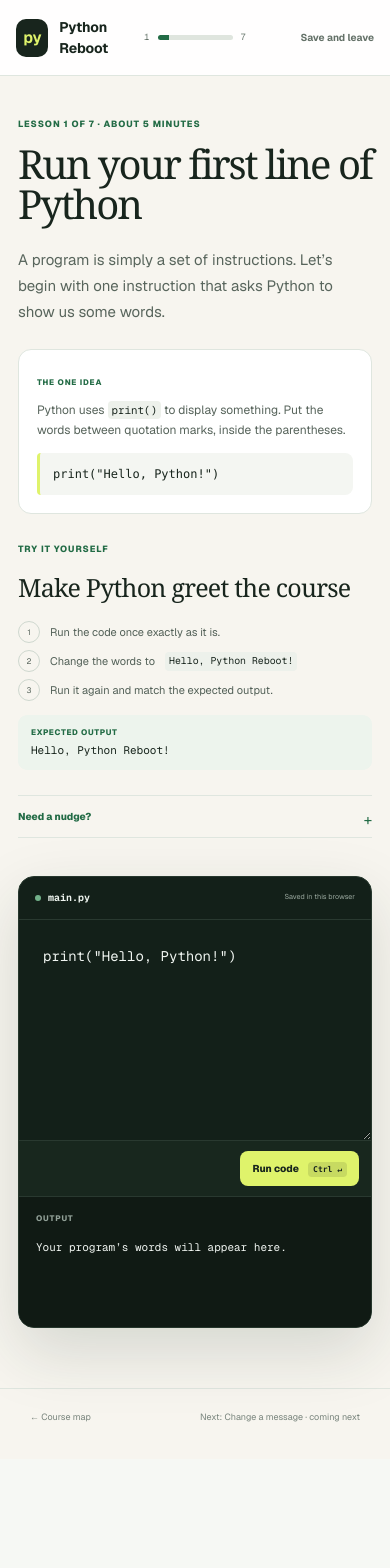
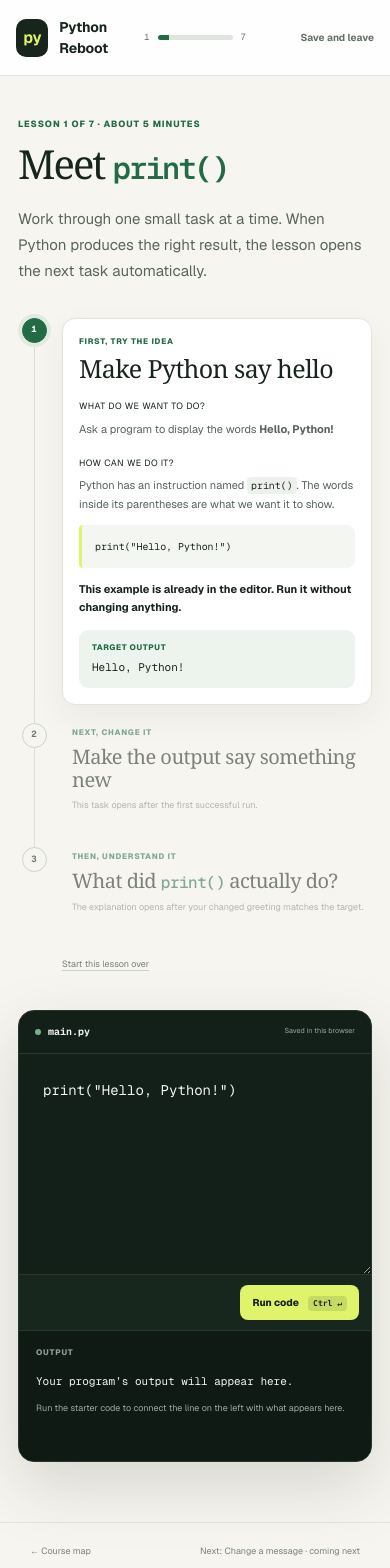
Before and after one commit to RadicalGitter/python-learner, a Next.js app: page /lesson/hello-python in a window 390 px wide. Shown: the top 1568 px of the page. Before the commit the page ends 1459 px from the top, so only its background shows below. Built offline with nearby package versions, Linux system fonts and the light colour scheme; no server answers.

Commit message:
Turn first lesson into a guided task flow

```diff
--- a/app/globals.css
+++ b/app/globals.css
@@ -302,30 +302,58 @@ button { font: inherit; }
 .micro-progress span { color: #65736a; font-family: var(--font-geist-mono), monospace; font-size: 9px; }
 .micro-progress i { background: linear-gradient(90deg, var(--green) 14%, #dfe5de 14%); border-radius: 20px; height: 5px; width: 120px; }
 .leave-link { color: #647168; font-size: 10px; font-weight: 650; justify-self: end; text-decoration: none; }
-.first-lesson-grid { display: grid; gap: clamp(38px, 6vw, 82px); grid-template-columns: minmax(330px, .85fr) minmax(440px, 1.15fr); margin: 0 auto; max-width: 1180px; padding: 62px 30px 80px; }
+.first-lesson-grid { display: grid; gap: clamp(34px, 4.5vw, 68px); grid-template-columns: minmax(390px, .95fr) minmax(440px, 1.05fr); margin: 0 auto; max-width: 1280px; padding: 52px 30px 80px; }
 .micro-label { color: var(--green); font-size: 9px; font-weight: 800; letter-spacing: .1em; margin: 0 0 12px; text-transform: uppercase; }
-.lesson-reading > h1 { font-family: Georgia, 'Times New Roman', serif; font-size: clamp(40px, 4vw, 55px); font-weight: 500; letter-spacing: -.05em; line-height: 1.02; margin: 0; }
+.lesson-conductor { border-right: 1px solid var(--line); min-width: 0; padding-right: clamp(28px, 4vw, 58px); }
+.lesson-conductor-intro h1 { font-family: Georgia, 'Times New Roman', serif; font-size: clamp(40px, 4vw, 55px); font-weight: 500; letter-spacing: -.05em; line-height: 1.02; margin: 0; }
+.lesson-conductor-intro h1 code { color: var(--green); font-family: var(--font-geist-mono), monospace; font-size: .76em; font-weight: 600; letter-spacing: -.06em; }
 .lesson-intro { color: #58655c; font-size: 15px; line-height: 1.72; margin: 22px 0 25px; }
-.concept-card { background: white; border: 1px solid var(--line); border-radius: 13px; padding: 18px; }
-.concept-card > span { color: var(--green); font-size: 8px; font-weight: 800; letter-spacing: .1em; text-transform: uppercase; }
-.concept-card p { color: #56635a; font-size: 12px; line-height: 1.65; margin: 9px 0 12px; }
-.concept-card p code, .tiny-challenge li code, .nudge-box code { background: #edf1eb; border-radius: 4px; color: var(--ink); font-family: var(--font-geist-mono), monospace; font-size: .9em; padding: 2px 4px; }
-.concept-card pre { background: #f4f6f2; border-left: 3px solid var(--lime); border-radius: 4px 8px 8px 4px; font-family: var(--font-geist-mono), monospace; font-size: 12px; margin: 0; padding: 12px 13px; }
-.tiny-challenge { margin-top: 29px; }
-.tiny-challenge h2 { font-family: Georgia, serif; font-size: 25px; font-weight: 500; letter-spacing: -.03em; margin: 0 0 15px; }
-.tiny-challenge ol { list-style: none; margin: 0; padding: 0; }
-.tiny-challenge li { align-items: center; color: #526057; display: flex; font-size: 11px; gap: 10px; margin: 7px 0; }
-.tiny-challenge li > span { align-items: center; border: 1px solid #cfd8cf; border-radius: 50%; display: flex; flex: 0 0 auto; font-size: 8px; height: 22px; justify-content: center; width: 22px; }
-.tiny-challenge li.complete { color: #738078; }
-.tiny-challenge li.complete > span { background: #e7f1bc; border-color: #e7f1bc; color: var(--ink); }
-.expected-output { background: #edf4ed; border-radius: 9px; display: flex; flex-direction: column; gap: 4px; margin-top: 14px; padding: 11px 13px; }
-.expected-output span { color: var(--green); font-size: 8px; font-weight: 800; letter-spacing: .08em; text-transform: uppercase; }
-.expected-output code { font-family: var(--font-geist-mono), monospace; font-size: 11px; }
+.guided-task-list { list-style: none; margin: 34px 0 0; padding: 0; }
+.guided-task { display: grid; grid-template-columns: 32px minmax(0, 1fr); }
+.task-rail { align-items: center; display: flex; flex-direction: column; }
+.task-rail > span { align-items: center; background: #f7f5ef; border: 1px solid #cbd4cb; border-radius: 50%; color: #6f7c73; display: flex; flex: 0 0 auto; font-family: var(--font-geist-mono), monospace; font-size: 9px; font-style: normal; font-weight: 700; height: 25px; justify-content: center; position: relative; width: 25px; z-index: 1; }
+.task-rail > i { background: #d9dfd8; flex: 1; min-height: 20px; width: 1px; }
+.guided-task.complete .task-rail > span { background: var(--lime); border-color: var(--lime); color: var(--ink); }
+.guided-task.complete .task-rail > i { background: #a9bb92; }
+.guided-task.active .task-rail > span { background: var(--green); border-color: var(--green); box-shadow: 0 0 0 4px #e1eadf; color: white; }
+.guided-task > section { margin: 0 0 13px 12px; min-width: 0; padding: 3px 8px 22px 10px; }
+.guided-task.active > section { background: white; border: 1px solid var(--line); border-radius: 13px; box-shadow: 0 12px 32px rgba(31,49,36,.06); margin-bottom: 18px; padding: 18px; }
+.guided-task.locked > section { opacity: .55; }
+.task-heading { align-items: center; display: flex; justify-content: space-between; }
+.task-heading > span { color: var(--green); font-size: 8px; font-weight: 800; letter-spacing: .1em; text-transform: uppercase; }
+.task-heading > b { background: #e7f1bc; border-radius: 20px; color: #3a503e; font-size: 7px; letter-spacing: .06em; padding: 5px 7px; text-transform: uppercase; }
+.guided-task h2 { font-family: Georgia, serif; font-size: 20px; font-weight: 500; letter-spacing: -.025em; line-height: 1.15; margin: 7px 0 0; }
+.guided-task.active h2 { font-size: 25px; }
+.guided-task h2 code { color: var(--green); font-family: var(--font-geist-mono), monospace; font-size: .8em; }
+.task-body { color: #56635a; font-size: 11px; line-height: 1.68; margin-top: 17px; }
+.task-body h3 { color: var(--ink); font-size: 9px; letter-spacing: .05em; margin: 18px 0 5px; text-transform: uppercase; }
+.task-body h3:first-child { margin-top: 0; }
+.task-body p { margin: 0 0 10px; }
+.task-body code, .nudge-box code { background: #edf1eb; border-radius: 4px; color: var(--ink); font-family: var(--font-geist-mono), monospace; font-size: .9em; padding: 2px 4px; }
+.task-body pre { background: #f4f6f2; border-left: 3px solid var(--lime); border-radius: 4px 8px 8px 4px; color: var(--ink); font-family: var(--font-geist-mono), monospace; font-size: 11px; margin: 12px 0; overflow: auto; padding: 12px 13px; }
+.task-body pre code { background: transparent; padding: 0; }
+.task-action { color: var(--ink); font-weight: 650; }
+.task-target { background: #edf4ed; border-radius: 9px; display: flex; flex-direction: column; gap: 4px; margin-top: 13px; padding: 11px 13px; }
+.task-target span { color: var(--green); font-size: 8px; font-weight: 800; letter-spacing: .08em; text-transform: uppercase; }
+.task-target code { background: transparent; font-family: var(--font-geist-mono), monospace; font-size: 11px; padding: 0; }
+.task-summary, .task-locked-copy { color: #77837b; font-size: 9px; line-height: 1.5; margin: 8px 0 0; }
+.task-summary { color: #66736a; }
 .nudge-box { border-bottom: 1px solid var(--line); border-top: 1px solid var(--line); margin-top: 25px; }
 .nudge-box summary { color: var(--green); cursor: pointer; font-size: 10px; font-weight: 750; list-style: none; padding: 13px 0; }
 .nudge-box summary::after { content: '+'; float: right; font-size: 15px; font-weight: 400; }
 .nudge-box[open] summary::after { content: '−'; }
 .nudge-box p { color: var(--muted); font-size: 11px; line-height: 1.6; margin: 0; padding: 0 0 14px; }
+.output-flow { align-items: center; background: #f4f6f2; border-radius: 9px; display: flex; flex-wrap: wrap; gap: 7px; justify-content: center; margin: 15px 0 18px; padding: 13px 10px; }
+.output-flow span { background: white; border: 1px solid #dfe5dd; border-radius: 6px; color: var(--ink); font-family: var(--font-geist-mono), monospace; font-size: 8px; padding: 6px 7px; }
+.output-flow i { color: #7e8d83; font-style: normal; }
+.output-explainer dl { margin: 0; }
+.output-explainer dl > div { border-top: 1px solid var(--line); padding: 13px 0 3px; }
+.output-explainer dt { color: var(--ink); font-weight: 750; }
+.output-explainer dd { margin: 4px 0 8px; }
+.lesson-finished { background: #e7f1bc; border-radius: 9px; color: var(--ink); margin-top: 15px; padding: 13px; }
+.lesson-finished span { font-size: 8px; font-weight: 800; letter-spacing: .08em; text-transform: uppercase; }
+.lesson-finished p { margin: 5px 0 0; }
+.reset-lesson { background: transparent; border: 0; color: #77837b; cursor: pointer; font-size: 9px; margin: 5px 0 0 44px; padding: 4px 0; text-decoration: underline; text-decoration-color: #c8d0c8; text-underline-offset: 3px; }
 
 .practice-surface { align-self: start; background: var(--code); border: 1px solid #26372d; border-radius: 16px; box-shadow: 0 24px 65px rgba(28,45,34,.15); color: white; overflow: hidden; position: sticky; top: 105px; }
 .practice-title { align-items: center; border-bottom: 1px solid #293930; color: #9aa89f; display: flex; font-size: 9px; height: 43px; justify-content: space-between; padding: 0 16px; }
@@ -345,16 +373,12 @@ button { font: inherit; }
 .output-panel pre { color: #f0f5f1; font-family: var(--font-geist-mono), monospace; font-size: 11px; margin: 15px 0 0; overflow: auto; white-space: pre-wrap; }
 .output-panel > p { color: #9bac9f; font-size: 9px; line-height: 1.5; margin: 13px 0 0; }
 .output-panel.error pre { color: #efaaa3; }
-.lesson-complete-card { background: #edf4ed; color: var(--ink); padding: 21px; }
-.lesson-complete-card > span { color: var(--green); font-size: 8px; font-weight: 800; letter-spacing: .1em; text-transform: uppercase; }
-.lesson-complete-card h2 { font-family: Georgia, serif; font-size: 22px; font-weight: 500; letter-spacing: -.025em; margin: 9px 0 5px; }
-.lesson-complete-card p { color: var(--muted); font-size: 10px; line-height: 1.5; margin: 0 0 14px; }
-.lesson-complete-card a { color: var(--green); font-size: 10px; font-weight: 750; text-decoration: none; }
 .lesson-footer { align-items: center; border-top: 1px solid var(--line); color: #77837b; display: flex; font-size: 9px; justify-content: space-between; margin: 0 auto; max-width: 1180px; padding: 22px 30px 35px; }
 .lesson-footer a { color: inherit; text-decoration: none; }
 
 @media (max-width: 850px) {
   .first-lesson-grid { grid-template-columns: 1fr; }
+  .lesson-conductor { border-right: 0; padding-right: 0; }
   .practice-surface { position: static; }
 }
 @media (max-width: 620px) {
@@ -362,7 +386,10 @@ button { font: inherit; }
   .micro-lesson-header .welcome-brand small { display: none; }
   .micro-progress i { width: 75px; }
   .first-lesson-grid { padding: 42px 18px 60px; }
-  .lesson-reading > h1 { font-size: 40px; }
+  .lesson-conductor-intro h1 { font-size: 40px; }
+  .guided-task.active > section { padding: 16px; }
+  .output-flow { align-items: stretch; flex-direction: column; text-align: center; }
+  .output-flow i { transform: rotate(90deg); }
   .run-row > span { display: none; }
   .run-row { justify-content: flex-end; }
 }
--- a/app/lesson/hello-python/hello-workspace.tsx
+++ b/app/lesson/hello-python/hello-workspace.tsx
@@ -3,26 +3,61 @@
 import { useEffect, useRef, useState } from 'react';
 
 const starterCode = 'print("Hello, Python!")\n';
-const expected = 'Hello, Python Reboot!';
+const firstTarget = 'Hello, Python!';
+const secondTarget = 'Hello, Python Reboot!';
+const storageKey = 'python-reboot:hello-python:v2';
 
 type RunnerReply = { output: string; error: string | null };
+type LessonStep = 1 | 2 | 3;
+type RunStatus = 'ready' | 'running' | 'ran' | 'passed' | 'error';
 
 export default function HelloWorkspace() {
   const [code, setCode] = useState(starterCode);
-  const [status, setStatus] = useState<'ready' | 'running' | 'ran' | 'passed' | 'error'>('ready');
-  const [output, setOutput] = useState('Your program’s words will appear here.');
-  const [hasRunStarter, setHasRunStarter] = useState(false);
+  const [currentStep, setCurrentStep] = useState<LessonStep>(1);
+  const [status, setStatus] = useState<RunStatus>('ready');
+  const [output, setOutput] = useState('Your program’s output will appear here.');
+  const [feedback, setFeedback] = useState('Run the starter code to connect the line on the left with what appears here.');
+  const [hydrated, setHydrated] = useState(false);
   const workerRef = useRef<Worker | null>(null);
+  const taskRefs = useRef<Array<HTMLElement | null>>([]);
 
   useEffect(() => {
-    const saved = window.localStorage.getItem('python-reboot:hello-python');
-    if (saved) queueMicrotask(() => setCode(saved));
+    const saved = window.localStorage.getItem(storageKey);
+    let savedCode: string | null = null;
+    let savedStep: LessonStep = 1;
+
+    if (saved) {
+      try {
+        const progress = JSON.parse(saved) as { code?: unknown; step?: unknown };
+        if (typeof progress.code === 'string') savedCode = progress.code;
+        if (progress.step === 2 || progress.step === 3) savedStep = progress.step;
+      } catch {
+        // A damaged local save should never prevent someone from starting the lesson.
+      }
+    }
+
+    queueMicrotask(() => {
+      if (savedCode !== null) setCode(savedCode);
+      setCurrentStep(savedStep);
+      setHydrated(true);
+    });
     return () => workerRef.current?.terminate();
   }, []);
 
   useEffect(() => {
-    window.localStorage.setItem('python-reboot:hello-python', code);
-  }, [code]);
+    if (!hydrated) return;
+    window.localStorage.setItem(storageKey, JSON.stringify({ code, step: currentStep }));
+  }, [code, currentStep, hydrated]);
+
+  const revealStep = (step: LessonStep) => {
+    setCurrentStep(step);
+
+    if (window.matchMedia('(max-width: 850px)').matches) {
+      window.setTimeout(() => {
+        taskRefs.current[step - 1]?.scrollIntoView({ behavior: 'smooth', block: 'center' });
+      }, 120);
+    }
+  };
 
   const runCode = () => {
     if (status === 'running') return;
@@ -31,27 +66,53 @@ export default function HelloWorkspace() {
     workerRef.current = worker;
     setStatus('running');
     setOutput('Starting Python in your browser…');
+    setFeedback('Python is reading your instruction.');
 
     const timeout = window.setTimeout(() => {
       worker.terminate();
       workerRef.current = null;
       setStatus('error');
       setOutput('This run took too long, so it was safely stopped. Check for a loop that never ends.');
+      setFeedback('Nothing is broken. Check the code, then try again.');
     }, 20000);
 
     worker.onmessage = (event: MessageEvent<RunnerReply>) => {
       window.clearTimeout(timeout);
+      workerRef.current = null;
       const result = event.data;
+
       if (result.error) {
         setStatus('error');
         setOutput(result.error);
+        setFeedback('Read the final line of the error, then check the quotation marks and parentheses.');
         return;
       }
 
       const cleanOutput = result.output.trimEnd();
-      setHasRunStarter(true);
-      setOutput(cleanOutput || '(Your program did not print anything.)');
-      setStatus(cleanOutput === expected ? 'passed' : 'ran');
+      setOutput(cleanOutput || '(Your program did not produce any visible output.)');
+
+      if (currentStep === 1 && cleanOutput === firstTarget) {
+        setStatus('passed');
+        setFeedback('Step 1 complete. The next task is ready on the left.');
+        revealStep(2);
+        return;
+      }
+
+      if (currentStep === 2 && cleanOutput === secondTarget) {
+        setStatus('passed');
+        setFeedback('Step 2 complete. Now let’s give “output” a precise meaning.');
+        revealStep(3);
+        return;
+      }
+
+      setStatus('ran');
+      setFeedback(
+        currentStep === 1
+          ? `The code ran. For this first step, the output needs to be exactly: ${firstTarget}`
+          : currentStep === 2
+            ? 'The code ran, but the new greeting does not match yet. Compare every letter, space, and punctuation mark.'
+            : 'You can keep experimenting here; completing the lesson does not lock the editor.',
+      );
     };
 
     worker.onerror = (event) => {
@@ -60,9 +121,21 @@ export default function HelloWorkspace() {
       workerRef.current = null;
       setStatus('error');
       setOutput(`Python could not start: ${event.message}`);
+      setFeedback('The Python runner could not start. Try running the code once more.');
     };
 
     worker.postMessage({ code });
+  };
+
+  const resetLesson = () => {
+    workerRef.current?.terminate();
+    workerRef.current = null;
+    setCode(starterCode);
+    setCurrentStep(1);
+    setStatus('ready');
+    setOutput('Your program’s output will appear here.');
+    setFeedback('Run the starter code to connect the line on the left with what appears here.');
+    window.localStorage.removeItem(storageKey);
   };
 
   const onKeyDown = (event: React.KeyboardEvent<HTMLTextAreaElement>) => {
@@ -72,58 +145,111 @@ export default function HelloWorkspace() {
     }
   };
 
+  const stepState = (step: LessonStep) => {
+    if (step < currentStep) return 'complete';
+    if (step === currentStep) return 'active';
+    return 'locked';
+  };
+
+  const outputBadge = status === 'passed'
+    ? currentStep === 2 ? '✓ Step 1 complete' : '✓ Step 2 complete'
+    : null;
+
   return (
     <div className="first-lesson-grid">
-      <article className="lesson-reading">
-        <p className="micro-label">Lesson 1 of 7 · About 5 minutes</p>
-        <h1>Run your first line of Python</h1>
-        <p className="lesson-intro">A program is simply a set of instructions. Let’s begin with one instruction that asks Python to show us some words.</p>
+      <article className="lesson-conductor">
+        <div className="lesson-conductor-intro">
+          <p className="micro-label">Lesson 1 of 7 · About 5 minutes</p>
+          <h1>Meet <code>print()</code></h1>
+          <p className="lesson-intro">Work through one small task at a time. When Python produces the right result, the lesson opens the next task automatically.</p>
+        </div>
 
-        <section className="concept-card">
-          <span>The one idea</span>
-          <p>Python uses <code>print()</code> to display something. Put the words between quotation marks, inside the parentheses.</p>
-          <pre><code>print(&quot;Hello, Python!&quot;)</code></pre>
-        </section>
+        <ol className="guided-task-list">
+          <li
+            className={`guided-task ${stepState(1)}`}
+            ref={(node) => { taskRefs.current[0] = node; }}
+          >
+            <div className="task-rail" aria-hidden="true"><span>{currentStep > 1 ? '✓' : '1'}</span><i /></div>
+            <section>
+              <div className="task-heading"><span>First, try the idea</span>{currentStep > 1 && <b>Complete</b>}</div>
+              <h2>Make Python say hello</h2>
+              {currentStep === 1 ? (
+                <div className="task-body">
+                  <h3>What do we want to do?</h3>
+                  <p>Ask a program to display the words <strong>Hello, Python!</strong></p>
+                  <h3>How can we do it?</h3>
+                  <p>Python has an instruction named <code>print()</code>. The words inside its parentheses are what we want it to show.</p>
+                  <pre><code>print(&quot;Hello, Python!&quot;)</code></pre>
+                  <p className="task-action">This example is already in the editor. Run it without changing anything.</p>
+                  <div className="task-target"><span>Target output</span><code>{firstTarget}</code></div>
+                </div>
+              ) : <p className="task-summary">You ran a complete example and saw its words appear as output.</p>}
+            </section>
+          </li>
 
-        <section className="tiny-challenge">
-          <p className="micro-label">Try it yourself</p>
-          <h2>Make Python greet the course</h2>
-          <ol>
-            <li className={hasRunStarter ? 'complete' : ''}><span>{hasRunStarter ? '✓' : '1'}</span>Run the code once exactly as it is.</li>
-            <li className={status === 'passed' ? 'complete' : ''}><span>{status === 'passed' ? '✓' : '2'}</span>Change the words to <code>Hello, Python Reboot!</code></li>
-            <li className={status === 'passed' ? 'complete' : ''}><span>{status === 'passed' ? '✓' : '3'}</span>Run it again and match the expected output.</li>
-          </ol>
-          <div className="expected-output"><span>Expected output</span><code>{expected}</code></div>
-        </section>
+          <li
+            className={`guided-task ${stepState(2)}`}
+            ref={(node) => { taskRefs.current[1] = node; }}
+          >
+            <div className="task-rail" aria-hidden="true"><span>{currentStep > 2 ? '✓' : '2'}</span><i /></div>
+            <section>
+              <div className="task-heading"><span>Next, change it</span>{currentStep > 2 && <b>Complete</b>}</div>
+              <h2>Make the output say something new</h2>
+              {currentStep === 2 && (
+                <div className="task-body">
+                  <p>Keep the <code>print(</code> and <code>)</code>. Replace only the words between the quotation marks, then run the code again.</p>
+                  <div className="task-target"><span>New target output</span><code>{secondTarget}</code></div>
+                  <details className="nudge-box">
+                    <summary>Need a nudge?</summary>
+                    <p>Your line should begin with <code>print(&quot;</code> and end with <code>&quot;)</code>.</p>
+                  </details>
+                </div>
+              )}
+              {currentStep > 2 && <p className="task-summary">You edited an instruction, ran it again, and changed the result.</p>}
+              {currentStep < 2 && <p className="task-locked-copy">This task opens after the first successful run.</p>}
+            </section>
+          </li>
 
-        <details className="nudge-box">
-          <summary>Need a nudge?</summary>
-          <p>Keep <code>print(</code> and <code>)</code>. Only replace the words between the quotation marks.</p>
-        </details>
+          <li
+            className={`guided-task ${stepState(3)}`}
+            ref={(node) => { taskRefs.current[2] = node; }}
+          >
+            <div className="task-rail" aria-hidden="true"><span>3</span></div>
+            <section>
+              <div className="task-heading"><span>Then, understand it</span>{currentStep === 3 && <b>Lesson complete</b>}</div>
+              <h2>What did <code>print()</code> actually do?</h2>
+              {currentStep === 3 ? (
+                <div className="task-body output-explainer">
+                  <p><strong>Output</strong> is information a program sends outward. By default, <code>print()</code> sends text to a standard channel called <strong>standard output</strong>, or <code>stdout</code>.</p>
+                  <div className="output-flow" aria-label="Python sends text through standard output to this lesson’s Output panel">
+                    <span>Python</span><i>→</i><span>standard output</span><i>→</i><span>Output panel</span>
+                  </div>
+                  <dl>
+                    <div><dt>Is it a text document?</dt><dd>No. Think of it as a stream of text passing out of the running program. This panel keeps it visible, but Python did not save a document.</dd></div>
+                    <div><dt>Can <code>print()</code> put text anywhere?</dt><dd>Not by itself. It writes to standard output unless we deliberately give it another text destination, such as an open file. Putting text in a webpage or app interface uses other tools you’ll meet later.</dd></div>
+                  </dl>
+                  <div className="lesson-finished"><span>Lesson 1 complete</span><p>You used the edit → run → observe loop that we’ll build on throughout the course.</p></div>
+                </div>
+              ) : <p className="task-locked-copy">The explanation opens after your changed greeting matches the target.</p>}
+            </section>
+          </li>
+        </ol>
+
+        <button className="reset-lesson" onClick={resetLesson} type="button">Start this lesson over</button>
       </article>
 
       <section className="practice-surface" aria-label="Python editor and output">
         <div className="practice-title"><div><span className="status-light" /> <strong>main.py</strong></div><small>Saved in this browser</small></div>
         <textarea aria-label="Python code" onChange={(event) => setCode(event.target.value)} onKeyDown={onKeyDown} spellCheck={false} value={code} />
         <div className="run-row">
-          <span>One line is enough.</span>
-          <button disabled={status === 'running'} onClick={runCode} type="button">{status === 'running' ? 'Starting Python…' : 'Run code'} <kbd>Ctrl ↵</kbd></button>
+          <span>{currentStep === 1 ? 'Task 1: run the example' : currentStep === 2 ? 'Task 2: change the greeting' : 'The workspace stays open for experiments'}</span>
+          <button disabled={status === 'running'} onClick={runCode} type="button">{status === 'running' ? 'Starting Python…' : currentStep === 2 ? 'Run changed code' : 'Run code'} <kbd>Ctrl ↵</kbd></button>
         </div>
         <div className={`output-panel ${status}`} aria-live="polite">
-          <div><span>Output</span>{status === 'passed' && <b>✓ That’s it</b>}</div>
+          <div><span>Output</span>{outputBadge && <b>{outputBadge}</b>}</div>
           <pre>{output}</pre>
-          {status === 'ran' && <p>Your program works. Now change only the greeting and run it again.</p>}
-          {status === 'error' && <p>Nothing is broken. Read the final line, check quotation marks and parentheses, then try again.</p>}
+          <p>{feedback}</p>
         </div>
-
-        {status === 'passed' && (
-          <div className="lesson-complete-card">
-            <span>Lesson complete</span>
-            <h2>You changed an instruction and saw the result.</h2>
-            <p>That edit–run–observe loop is the foundation of the whole course.</p>
-            <a href="/lesson/clean-command-log">Preview the chapter project <b>→</b></a>
-          </div>
-        )}
       </section>
     </div>
   );
--- a/app/lesson/hello-python/page.tsx
+++ b/app/lesson/hello-python/page.tsx
@@ -3,7 +3,7 @@ import HelloWorkspace from './hello-workspace';
 
 export const metadata = {
   title: 'Run your first line · Python Reboot',
-  description: 'A five-minute first Python lesson: run one working line, change its message, and see the result.',
+  description: 'A guided first Python lesson: run one working line, change its output, and learn what standard output means.',
   openGraph: { images: [] },
   twitter: { images: [] },
 };
```
